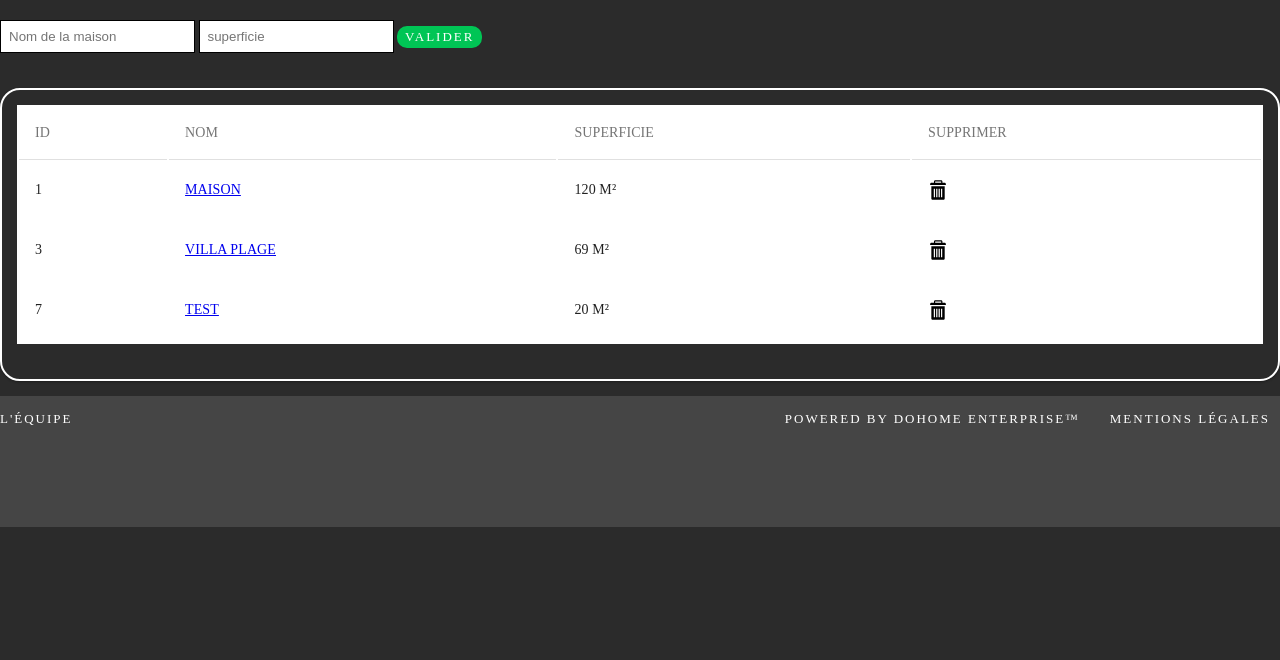
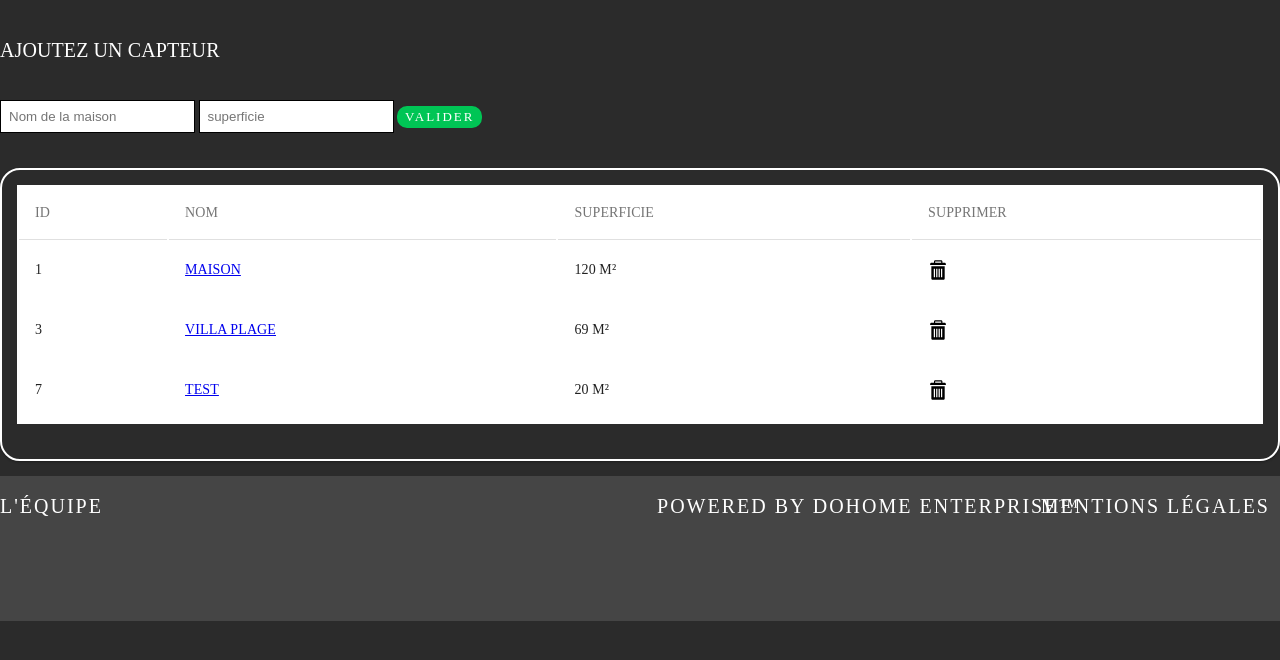
Before and after one commit to Nicolass-B/dohome_enterprise, a PHP site: page /controller/maison.php in a window 1280 px wide. Shown: the part 99-759 px from the top of the page. Run offline with PHP 8.4, Linux system fonts and the light colour scheme; the visitor is signed in with stand-in values (Sample User, id 1); data comes from the database, SQL or seed files in the repository; data that the repository does not hold is empty.

Commit message:
Capteurs CSS

```diff
--- a/css/maison.css
+++ b/css/maison.css
@@ -1,4 +1,9 @@
-
+p{
+    font-family: "PT Sans";
+    text-transform: uppercase;
+    color: white;
+    font-size: 20px;
+}
 
 .logo2{
     margin: 25%;
--- a/vue/mes_capteurs.php
+++ b/vue/mes_capteurs.php
@@ -18,7 +18,6 @@ include 'haut_de_page.php';
     <p>Historique et mesure instantanée du capteur </p>
 </div>
 <section class="container">
-
     <div class="one">
         <?php
         /*highlight_string("<?php\n\$data =\n" . var_export($Capteur, true) . ";\n?>");
--- a/vue/mes_maisons.php
+++ b/vue/mes_maisons.php
@@ -17,6 +17,8 @@ if (!isset($_SESSION)) {
 
 <body>
 <br>
+<p>Ajoutez un capteur</p>
+</br>
 <div class="connexion-inscription">
     <form method="POST" action="../controller/maison.php">
         <input id="case" type="text" name="nom" placeholder="Nom de la maison" required/>
```
